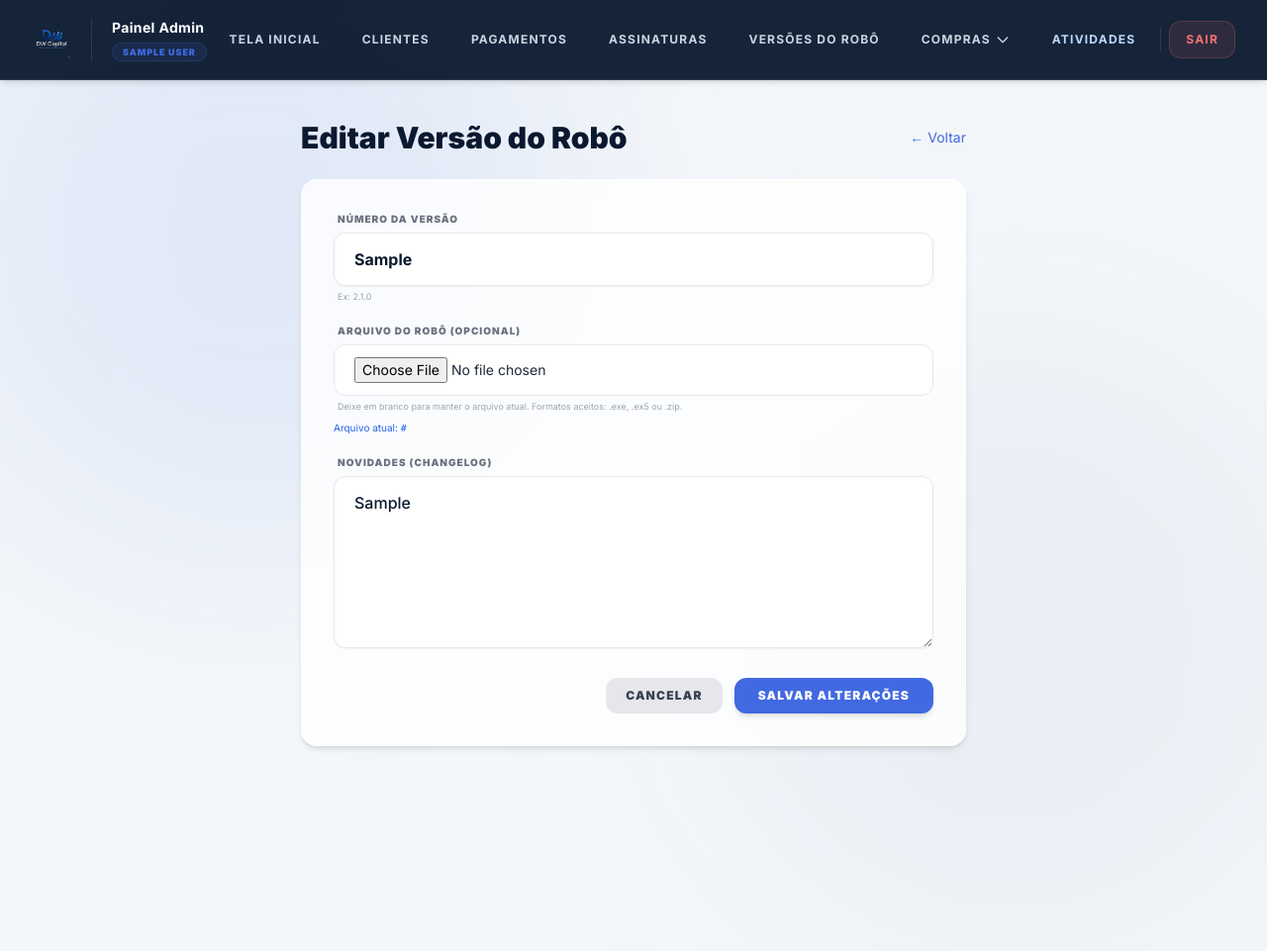
After one commit to AppMotoristaPro/DWCapital-Cadastro, a Flask app: page /admin/robo/editar/1 in a window 1280 px wide; the page is wider, and only the part inside the window is pictured. The commit adds this page. Shown: that part at 99% size. Run offline with Flask 3, Linux system fonts and the light colour scheme; a user stored in the database is signed in; tables that the repository leaves empty hold one stand-in row (values such as "Sample post"); some libraries are stand-ins or nearby versions.

Commit message:
Ajustes robo

```diff
--- a/app/admin/routes.py
+++ b/app/admin/routes.py
@@ -870,6 +870,7 @@ def upload_versao_robo():
         try:
             upload_result = cloudinary.uploader.upload(arquivo, folder="dwcapital/robos", resource_type="raw")
             arquivo_url = upload_result.get('secure_url')
+            public_id = upload_result.get('public_id')          # ← NOVO
         except Exception as e:
             flash(f"Erro ao enviar arquivo: {str(e)}", "error")
             return redirect(url_for('admin.upload_versao_robo'))
@@ -879,7 +880,8 @@ def upload_versao_robo():
             arquivo_url=arquivo_url,
             novidades=novidades,
             publicada=False,
-            extensao=extensao
+            extensao=extensao,
+            public_id=public_id                                 # ← NOVO
         )
         db.session.add(nova_versao)
         db.session.commit()
@@ -907,6 +909,88 @@ def publicar_versao_robo(id):
 
     registrar_log(f"Publicou a versão do robô: {versao.versao} (downloads anteriores removidos: {removidos})", "Robô")
     flash(f"Versão {versao.versao} agora é a versão ativa para download. Todos os clientes poderão baixá-la novamente.", "success")
+    return redirect(url_for('admin.upload_versao_robo'))
+
+@admin_bp.route('/robo/editar/<int:id>', methods=['GET', 'POST'])
+@admin_required
+def editar_versao_robo(id):
+    versao = VersaoRobo.query.get_or_404(id)
+
+    if request.method == 'POST':
+        nova_versao = request.form.get('versao')
+        novas_novidades = request.form.get('novidades')
+        arquivo = request.files.get('arquivo')
+
+        if not nova_versao:
+            flash('O número da versão é obrigatório.', 'error')
+            return redirect(url_for('admin.editar_versao_robo', id=id))
+
+        # Verifica duplicidade (não pode haver outra versão com o mesmo número)
+        existe = VersaoRobo.query.filter(VersaoRobo.versao == nova_versao, VersaoRobo.id != id).first()
+        if existe:
+            flash(f'Já existe uma versão com o número "{nova_versao}".', 'error')
+            return redirect(url_for('admin.editar_versao_robo', id=id))
+
+        versao.versao = nova_versao
+        versao.novidades = novas_novidades
+
+        # Se um novo arquivo foi enviado
+        if arquivo and arquivo.filename:
+            # Valida extensão
+            if '.' in arquivo.filename:
+                extensao = '.' + arquivo.filename.rsplit('.', 1)[1].lower()
+            else:
+                extensao = ''
+            if extensao not in ['.exe', '.ex5', '.zip']:
+                flash('Tipo de arquivo inválido. Apenas .exe, .ex5 ou .zip são permitidos.', 'error')
+                return redirect(url_for('admin.editar_versao_robo', id=id))
+
+            # Remove arquivo antigo do Cloudinary (se existir)
+            if versao.public_id:
+                try:
+                    cloudinary.uploader.destroy(versao.public_id, resource_type="raw")
+                except Exception as e:
+                    # Apenas log; não impede a edição
+                    print(f"[AVISO] Não foi possível remover arquivo antigo: {e}")
+
+            # Upload do novo arquivo
+            try:
+                upload_result = cloudinary.uploader.upload(arquivo, folder="dwcapital/robos", resource_type="raw")
+                versao.arquivo_url = upload_result.get('secure_url')
+                versao.public_id = upload_result.get('public_id')
+                versao.extensao = extensao
+                if hasattr(versao, 'nome_original'):   # se o campo existir
+                    versao.nome_original = arquivo.filename
+            except Exception as e:
+                flash(f'Erro ao enviar novo arquivo: {str(e)}', 'error')
+                return redirect(url_for('admin.editar_versao_robo', id=id))
+
+        db.session.commit()
+        registrar_log(f"Editou a versão {versao.versao} (ID {versao.id}) do robô.", "Robô")
+        flash('Versão atualizada com sucesso!', 'success')
+        return redirect(url_for('admin.upload_versao_robo'))
+
+    # GET – exibe formulário
+    return render_template('admin/editar_versao_robo.html', versao=versao)
+
+@admin_bp.route('/robo/excluir/<int:id>', methods=['POST'])
+@admin_required
+def excluir_versao_robo(id):
+    versao = VersaoRobo.query.get_or_404(id)
+    if versao.publicada:
+        flash('Não é possível excluir a versão ativa.', 'error')
+        return redirect(url_for('admin.upload_versao_robo'))
+
+    if versao.public_id:
+        try:
+            cloudinary.uploader.destroy(versao.public_id, resource_type="raw")
+        except Exception as e:
+            print(f"Erro ao remover arquivo: {e}")
+
+    db.session.delete(versao)
+    db.session.commit()
+    registrar_log(f"Excluiu permanentemente a versão {versao.versao} do robô.", "Robô")
+    flash('Versão excluída com sucesso.', 'success')
     return redirect(url_for('admin.upload_versao_robo'))
 
 # ==================== ROTAS DE LICENÇA (ADMIN) ====================
--- a/app/models.py
+++ b/app/models.py
@@ -244,6 +244,7 @@ class VersaoRobo(db.Model):
     data_upload = db.Column(db.DateTime, default=lambda: datetime.now(tz_br))
     publicada = db.Column(db.Boolean, default=False)
     extensao = db.Column(db.String(10), nullable=True)
+    public_id = db.Column(db.String(255), nullable=True)   # NOVO CAMPO: ID do arquivo no Cloudinary
 
     def __repr__(self):
         return f"<VersaoRobo {self.versao}>"
--- /dev/null
+++ b/app/templates/admin/editar_versao_robo.html
@@ -0,0 +1,39 @@
+{% extends "admin/layout.html" %}
+
+{% block admin_content %}
+<div class="max-w-2xl mx-auto relative z-10 pb-20">
+    <div class="flex justify-between items-center mb-6">
+        <h1 class="text-3xl font-black text-navy">Editar Versão do Robô</h1>
+        <a href="{{ url_for('admin.upload_versao_robo') }}" class="text-sm text-royal hover:underline">&larr; Voltar</a>
+    </div>
+
+    <div class="bg-white/80 backdrop-blur-xl rounded-2xl shadow-md border border-white p-8">
+        <form method="POST" enctype="multipart/form-data">
+            <input type="hidden" name="csrf_token" value="{{ csrf_token() }}">
+
+            <div class="mb-5">
+                <label class="block text-[10px] font-black text-gray-500 uppercase tracking-widest mb-1.5 ml-1">Número da versão</label>
+                <input type="text" name="versao" value="{{ versao.versao }}" required class="w-full px-5 py-3.5 bg-white border border-gray-200 rounded-xl outline-none font-bold text-navy focus:border-royal transition shadow-sm">
+                <p class="text-[9px] text-gray-400 mt-1 ml-1">Ex: 2.1.0</p>
+            </div>
+
+            <div class="mb-5">
+                <label class="block text-[10px] font-black text-gray-500 uppercase tracking-widest mb-1.5 ml-1">Arquivo do robô (opcional)</label>
+                <input type="file" name="arquivo" accept=".exe,.ex5,.zip" class="w-full px-5 py-3 bg-white border border-gray-200 rounded-xl outline-none text-sm">
+                <p class="text-[9px] text-gray-400 mt-1 ml-1">Deixe em branco para manter o arquivo atual. Formatos aceitos: .exe, .ex5 ou .zip.</p>
+                <p class="text-[10px] text-blue-600 mt-2">Arquivo atual: <span class="font-mono">{{ versao.arquivo_url.split('/')[-1] }}</span></p>
+            </div>
+
+            <div class="mb-6">
+                <label class="block text-[10px] font-black text-gray-500 uppercase tracking-widest mb-1.5 ml-1">Novidades (changelog)</label>
+                <textarea name="novidades" rows="6" class="w-full px-5 py-3.5 bg-white border border-gray-200 rounded-xl outline-none font-medium text-navy focus:border-royal transition shadow-sm">{{ versao.novidades or '' }}</textarea>
+            </div>
+
+            <div class="flex justify-end gap-3">
+                <a href="{{ url_for('admin.upload_versao_robo') }}" class="px-5 py-2.5 bg-gray-200 text-gray-700 rounded-xl font-black uppercase tracking-widest text-xs">Cancelar</a>
+                <button type="submit" class="px-6 py-2.5 bg-royal hover:bg-royal-dark text-white rounded-xl font-black uppercase tracking-widest text-xs transition shadow-md">Salvar Alterações</button>
+            </div>
+        </form>
+    </div>
+</div>
+{% endblock %}
```
Also changed, not shown: app/templates/admin/upload_robo.html (+12 -1 lines), migrations/versions/5e1bbd8d5e9e_adiciona_campo_public_id_na_tabela_.py (added, +32 -0 lines).
